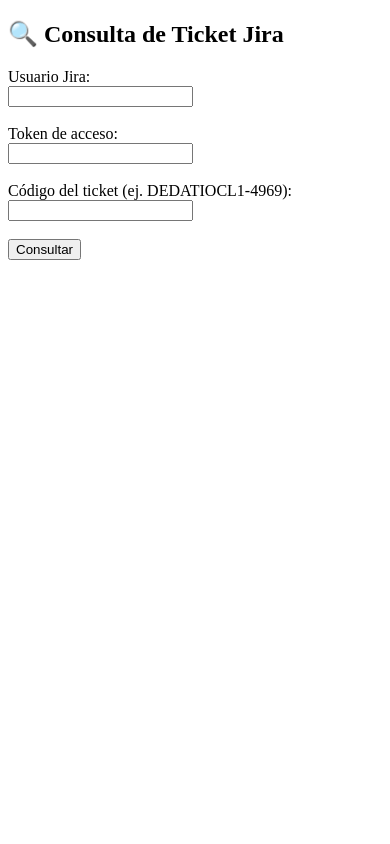
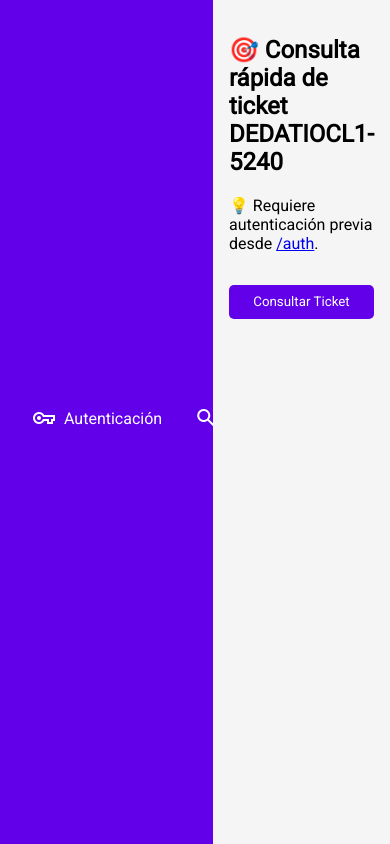
Before and after one commit to jemmyperez28/qareviewv2, a Flask app: page /form in a window 390 px wide. Run offline with Flask 2, Linux system fonts and the light colour scheme.

Commit message:
Version Nueva Pruebas Iniciales

```diff
--- a/main.py
+++ b/main.py
@@ -1,11 +1,17 @@
-from flask import Flask, request, jsonify, render_template, Response
+from flask import Flask, request, jsonify, render_template, Response, redirect, url_for, flash
 from jira import JIRA
 import os
 from datetime import datetime , date
 import json
 
 app = Flask(__name__)
+app.secret_key = "clave_secreta_temporal"
 
+# Variable global para almacenar el token (temporalmente en memoria)
+jira_auth_token = {
+    "username": None,
+    "token": None
+}
 
 @app.route('/')
 def index():
@@ -14,6 +20,32 @@ def index():
 @app.route('/form')
 def mostrar_formulario():
     return render_template("form.html")
+
+@app.route('/auth', methods=['GET', 'POST'])
+def auth_jira():
+    global jira_auth_token
+
+    if request.method == 'POST':
+        username = request.form.get('username')
+        token = request.form.get('token')
+
+        try:
+            jira_options = {'server': 'https://jira.globaldevtools.bbva.com'}
+            jira_test = JIRA(options=jira_options, auth=(username, token))
+            jira_test.projects()  # Intenta acceder a algo para verificar
+
+            # ✅ Guardar token en memoria
+            jira_auth_token["username"] = username
+            jira_auth_token["token"] = token
+
+            flash("✅ Autenticación exitosa. Token guardado en memoria.", "success")
+            return redirect(url_for('auth_jira'))
+
+        except Exception as e:
+            flash(f"❌ Error de autenticación: {str(e)}", "error")
+            return redirect(url_for('auth_jira'))
+
+    return render_template("auth.html", username=jira_auth_token["username"])
 
 @app.route('/sync', methods=['POST'])
 def sync_ticket():
@@ -75,9 +107,14 @@ def ver_registros():
 
 @app.route('/consulta', methods=['POST'])
 def consultar_formulario():
-    username = request.form.get('username')
-    token = request.form.get('token')
-    issue_key = request.form.get('issue_key')
+    global jira_auth_token
+
+    username = jira_auth_token.get("username")
+    token = jira_auth_token.get("token")
+    issue_key = 'DEDATIOCL1-5240'  # fijo
+
+    if not username or not token:
+        return jsonify({"error": "❌ No se ha autenticado aún. Ingresa credenciales en /auth"}), 400
 
     jira_options = {'server': 'https://jira.globaldevtools.bbva.com'}
 
@@ -99,5 +136,53 @@ def consultar_formulario():
     except Exception as e:
         return jsonify({"error": str(e)}), 500
 
+@app.route('/tickets')
+def vista_tickets_multiples():
+    global jira_auth_token
+
+    username = jira_auth_token.get("username")
+    token = jira_auth_token.get("token")
+
+    if not username or not token:
+        return render_template("tickets.html", error="❌ No autenticado. Por favor ve a /auth."), 401
+
+    jira_options = {'server': 'https://jira.globaldevtools.bbva.com'}
+
+    # Mapeo de tickets a su tipo de desarrollo
+    tickets_info = {
+        "DEDATIOCL1-5015": "ControlM",
+        "DEDATIOCL1-5315": "Kirby",
+        "DEDATIOCL1-5364": "ControlM",
+        "DEDATIOCL1-5299": "ControlM"
+    }
+
+    resultados = []
+    try:
+        jira_obj = JIRA(options=jira_options, auth=(username, token))
+        for key, tipo_desarrollo in tickets_info.items():
+            try:
+                issue = jira_obj.issue(key)
+                resultados.append({
+                    "key": key,
+                    "status": issue.fields.status.name,
+                    "assignee": issue.fields.assignee.displayName if issue.fields.assignee else "Sin asignar",
+                    "tipo": tipo_desarrollo
+                })
+            except Exception as e:
+                resultados.append({
+                    "key": key,
+                    "status": "❌ Error",
+                    "assignee": str(e),
+                    "tipo": tipo_desarrollo
+                })
+
+    except Exception as e:
+        return render_template("tickets.html", error=f"❌ Error conectando a Jira: {str(e)}"), 500
+
+    return render_template("tickets.html", tickets=resultados)
+
+
+
+
 if __name__ == '__main__':
     app.run(debug=True, port=os.getenv("PORT", default=5000))
--- /dev/null
+++ b/templates/base.html
@@ -0,0 +1,114 @@
+<!DOCTYPE html>
+<html lang="es">
+<head>
+    <meta charset="UTF-8">
+    <title>{% block title %}App Jira{% endblock %}</title>
+    <meta name="viewport" content="width=device-width, initial-scale=1.0">
+
+    <!-- Google Fonts + Material Icons -->
+    <link href="https://fonts.googleapis.com/css2?family=Roboto&display=swap" rel="stylesheet">
+    <link href="https://fonts.googleapis.com/css2?family=Material+Symbols+Outlined" rel="stylesheet" />
+
+
+    <style>
+        body {
+            margin: 0;
+            font-family: 'Roboto', sans-serif;
+            display: flex;
+            min-height: 100vh;
+            background: #f5f5f5;
+        }
+
+        aside {
+            width: 240px;
+            background-color: #6200ea;
+            color: white;
+            padding: 2rem 1rem;
+            box-sizing: border-box;
+            display: flex;
+            flex-direction: column;
+        }
+
+        aside h1 {
+            font-size: 1.4rem;
+            margin-bottom: 2rem;
+        }
+
+        aside a {
+            color: white;
+            text-decoration: none;
+            padding: 0.8rem 1rem;
+            border-radius: 8px;
+            margin-bottom: 0.5rem;
+            display: flex;
+            align-items: center;
+            gap: 0.5rem;
+        }
+
+        aside a:hover {
+            background-color: #3700b3;
+        }
+
+        .container {
+            flex: 1;
+            padding: 2rem;
+        }
+
+        input, button {
+            font-family: inherit;
+            padding: 0.6rem;
+            border-radius: 5px;
+            border: 1px solid #ccc;
+            margin-top: 0.5rem;
+            width: 100%;
+            box-sizing: border-box;
+        }
+
+        button {
+            background-color: #6200ea;
+            color: white;
+            border: none;
+            margin-top: 1rem;
+            cursor: pointer;
+        }
+
+        button:hover {
+            background-color: #3700b3;
+        }
+
+        @media (max-width: 768px) {
+            aside {
+                width: 100%;
+                flex-direction: row;
+                overflow-x: auto;
+            }
+
+            aside h1 {
+                display: none;
+            }
+
+            aside a {
+                flex: 1;
+                justify-content: center;
+            }
+
+            .container {
+                padding: 1rem;
+            }
+        }
+    </style>
+</head>
+<body>
+    <aside>
+        <h1>📋 App Jira</h1>
+        <a href="/auth"><span class="material-symbols-outlined">vpn_key</span>Autenticación</a>
+        <a href="/form"><span class="material-symbols-outlined">search</span>Consultar Ticket</a>
+        <a href="/tickets"><span class="material-symbols-outlined">table_chart</span>Ver Tickets</a>
+        <a href="/ver-registros"><span class="material-symbols-outlined">list_alt</span>Validador DataX JIRA</a>
+    </aside>
+
+    <div class="container">
+        {% block content %}{% endblock %}
+    </div>
+</body>
+</html>
--- a/templates/form.html
+++ b/templates/form.html
@@ -1,21 +1,47 @@
-<!DOCTYPE html>
-<html>
-<head>
-    <title>Consulta Jira</title>
-</head>
-<body>
-    <h2>🔍 Consulta de Ticket Jira</h2>
-    <form method="post" action="/consulta">
-        <label>Usuario Jira:</label><br>
-        <input type="text" name="username" required><br><br>
+{% extends "base.html" %}
 
-        <label>Token de acceso:</label><br>
-        <input type="password" name="token" required><br><br>
+{% block title %}Consulta Rápida Jira{% endblock %}
 
-        <label>Código del ticket (ej. DEDATIOCL1-4969):</label><br>
-        <input type="text" name="issue_key" required><br><br>
+{% block content %}
+<h2>🎯 Consulta rápida de ticket DEDATIOCL1-5240</h2>
+<p>💡 Requiere autenticación previa desde <a href="/auth">/auth</a>.</p>
 
-        <button type="submit">Consultar</button>
-    </form>
-</body>
-</html>
+<button id="consultarBtn">Consultar Ticket</button>
+
+<div id="resultado" style="margin-top: 2rem; padding: 1rem; background-color: #e0e0e0; border-radius: 8px; display: none;">
+    <strong>Resultado:</strong>
+    <pre id="resultadoContenido" style="white-space: pre-wrap;"></pre>
+</div>
+
+<script>
+    document.getElementById('consultarBtn').addEventListener('click', async function () {
+        const btn = this;
+        const resultadoDiv = document.getElementById('resultado');
+        const contenido = document.getElementById('resultadoContenido');
+
+        btn.disabled = true;
+        btn.textContent = "Consultando...";
+
+        try {
+            const res = await fetch('/consulta', {
+                method: 'POST'
+            });
+
+            const data = await res.json();
+            resultadoDiv.style.display = 'block';
+
+            if (res.ok) {
+                contenido.textContent = JSON.stringify(data, null, 2);
+            } else {
+                contenido.textContent = data.error || "Error desconocido.";
+            }
+        } catch (err) {
+            resultadoDiv.style.display = 'block';
+            contenido.textContent = "❌ Error de conexión.";
+        }
+
+        btn.disabled = false;
+        btn.textContent = "Consultar Ticket";
+    });
+</script>
+{% endblock %}
```
Also changed, not shown: templates/auth.html (added, +27 -0 lines), templates/tickets.html (added, +45 -0 lines).
